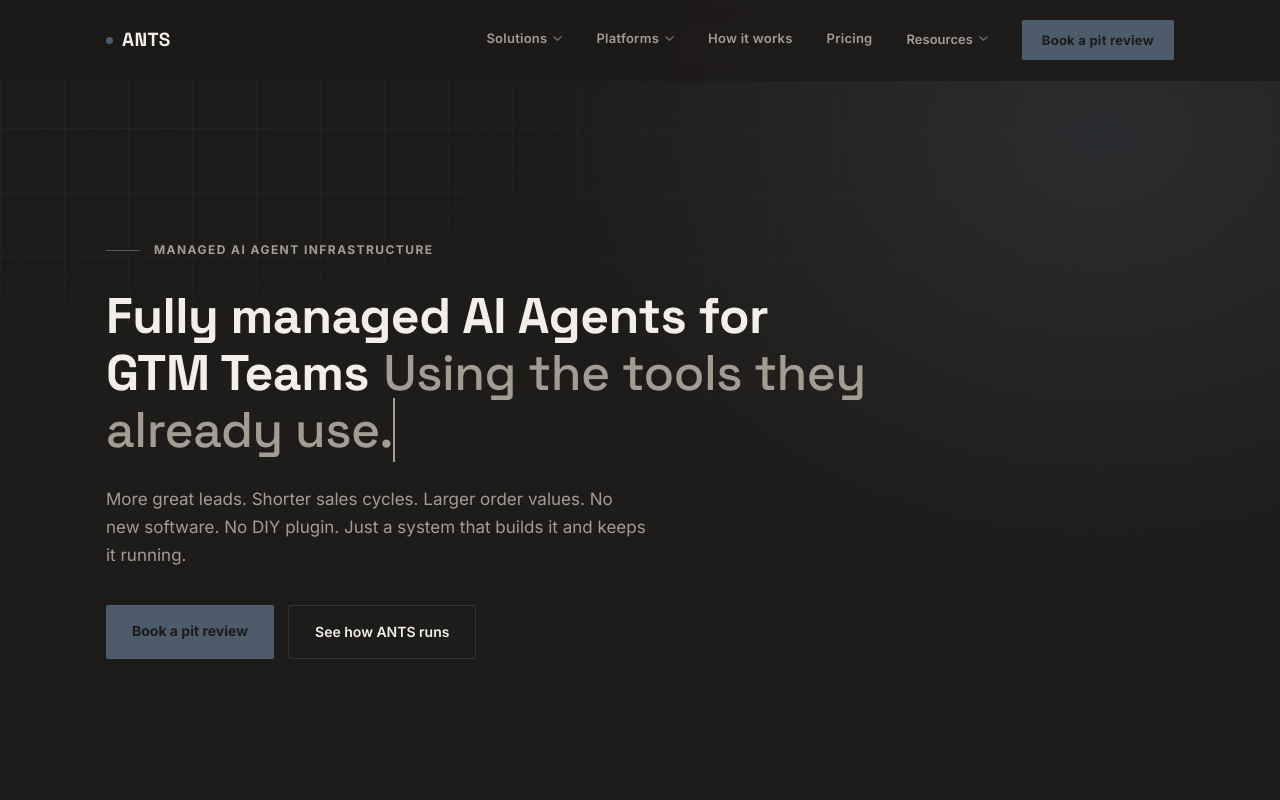
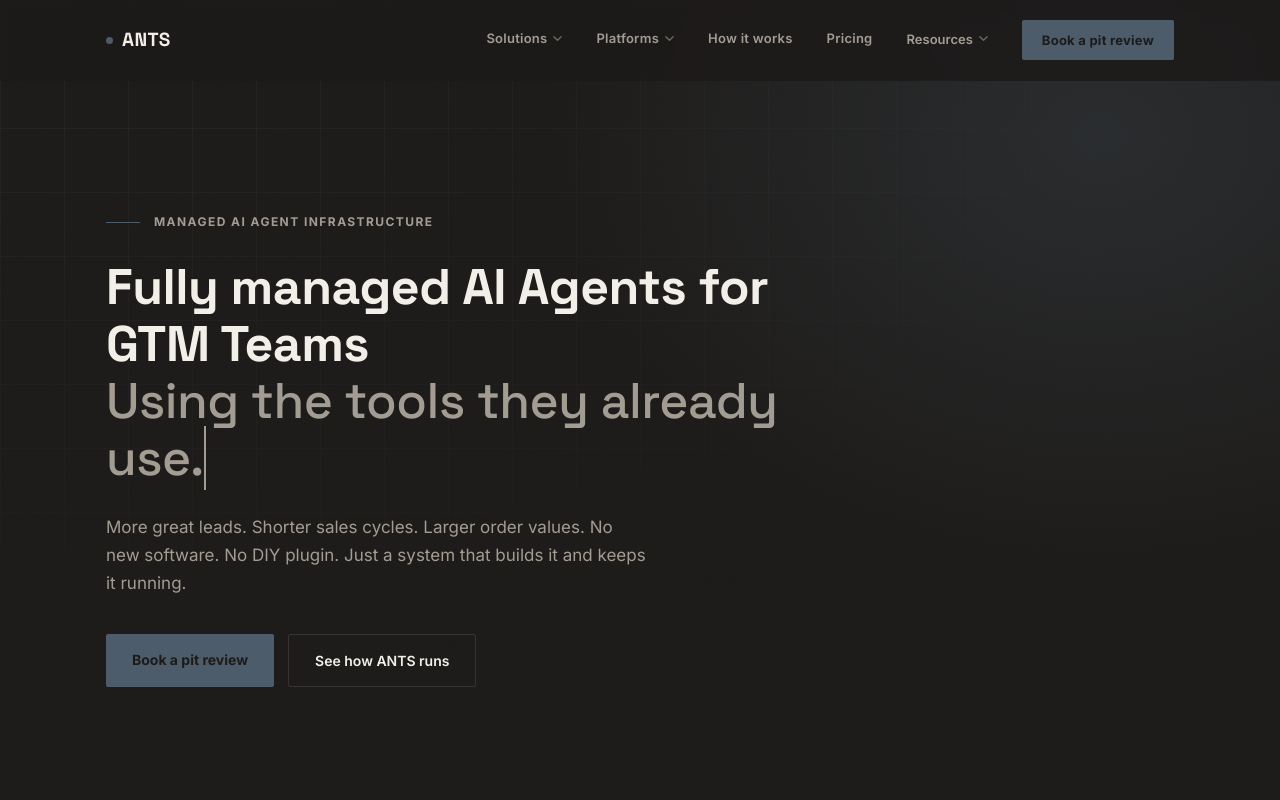
Before and after one commit to colindowling/otto, a plain HTML site: page index.html in a window 1280 px wide. Shown: the top 800 px of the page. Drawn offline with Linux system fonts and the light colour scheme.

Commit message:
Hero H1: each sentence on its own line, break after GTM Teams

```diff
--- a/index.html
+++ b/index.html
@@ -47,8 +47,8 @@
 <style>
   .hero h1 .tw{display:inline;border-right:2px solid var(--off-white);animation:tw-blink 0.8s step-end infinite;}
   .hero h1 .tw.done{border-right-color:transparent;animation:none;}
-  .hero h1 .hero-line1{display:inline;font-weight:700;color:var(--off-white);}
-  .hero h1 .hero-line2{display:inline;opacity:0;font-weight:500;}
+  .hero h1 .hero-line1{display:block;font-weight:700;color:var(--off-white);}
+  .hero h1 .hero-line2{display:block;min-height:1.14em;opacity:0;font-weight:500;}
   .hero h1 .hero-line2.typing{opacity:1;}
   .hero h1 .hero-line2 .tw{border-right-color:var(--muted-dark);}
   .hero h1 .hero-line2{color:var(--muted-dark);}
@@ -132,7 +132,7 @@
         <span class="txt">Managed AI agent infrastructure</span>
       </div>
       <h1>
-        <span class="hero-line1"><span class="tw" id="tw1"></span></span> <span class="hero-line2"><span class="tw" id="tw2"></span></span>
+        <span class="hero-line1"><span class="tw" id="tw1"></span></span><span class="hero-line2"><span class="tw" id="tw2"></span></span>
       </h1>
       <p class="sub">More great leads. Shorter sales cycles. Larger order values. No new software. No DIY plugin. Just a system that builds it and keeps it running.</p>
       <div class="hero-ctas">
```
